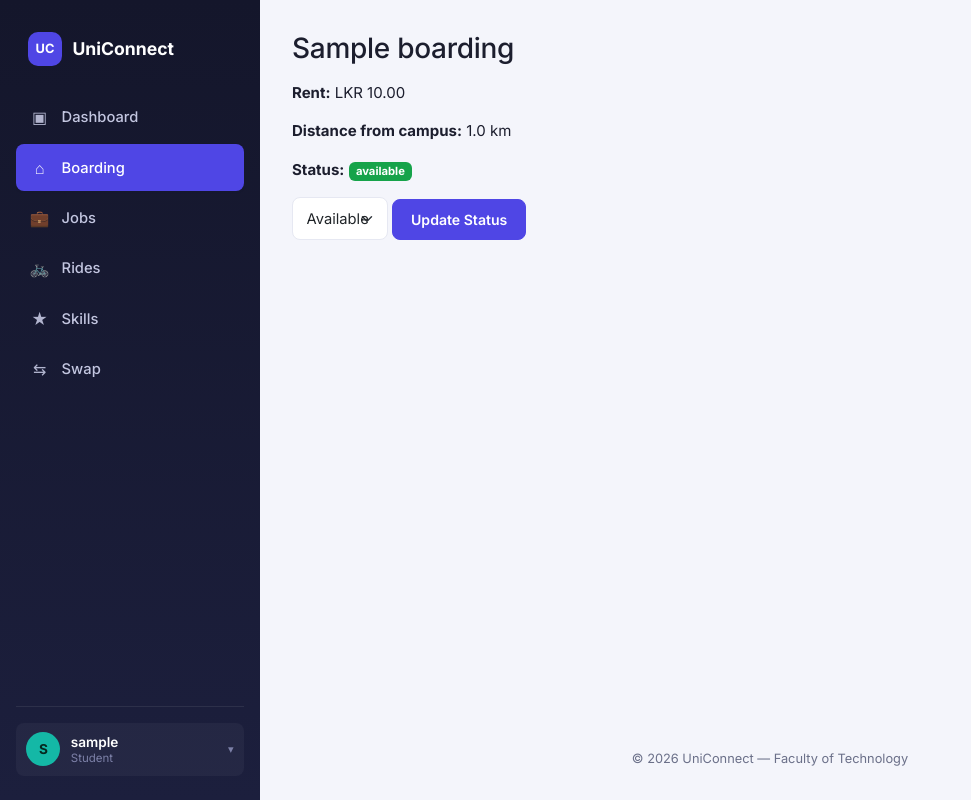
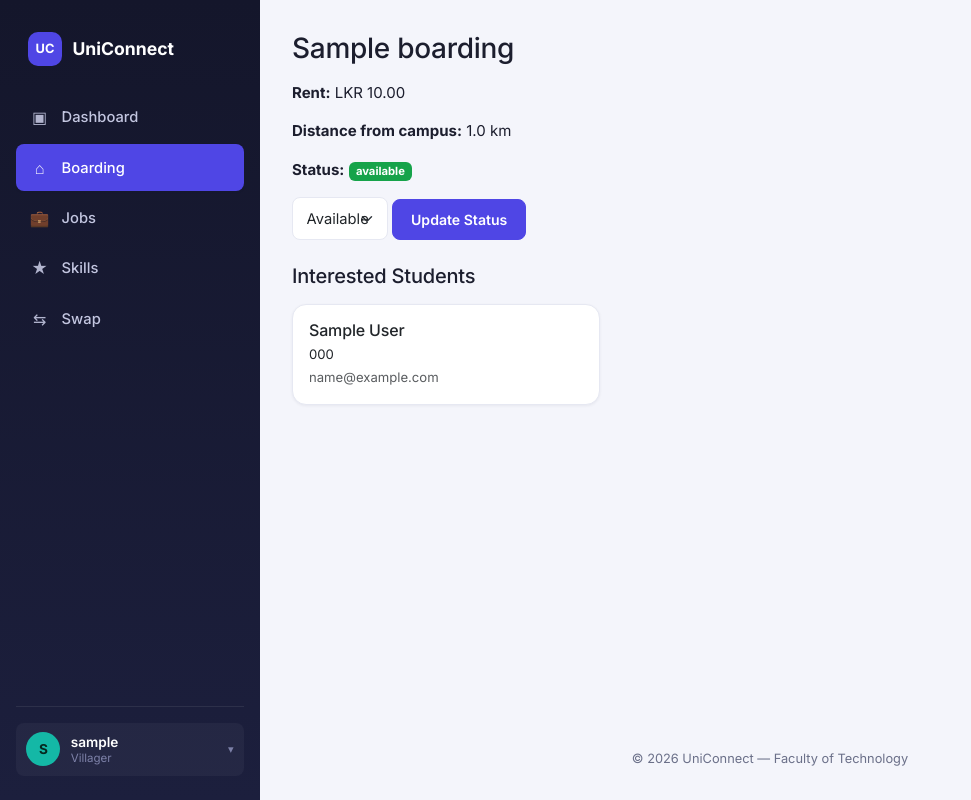
Before and after one commit to NavodyaHewage/UniConnect-HackTrail, a PHP site: page /UniConnect-HackTrail/public/boarding/1 in a window 1280 px wide. Shown: the whole page, without its empty margins (0-971 px from the left). Run offline with PHP 8.4, Linux system fonts and the light colour scheme; the visitor is signed in with stand-in values (Sample User, id 1); tables that the repository leaves empty hold one stand-in row (values such as "Sample post").

Commit message:
newfeaters

```diff
--- a/controllers/BoardingController.php
+++ b/controllers/BoardingController.php
@@ -1,14 +1,17 @@
 <?php
 
 require_once __DIR__ . '/../models/Boarding.php';
+require_once __DIR__ . '/../models/BoardingInterest.php';
 
 class BoardingController
 {
     private Boarding $boardingModel;
+    private BoardingInterest $interestModel;
 
     public function __construct()
     {
         $this->boardingModel = new Boarding();
+        $this->interestModel = new BoardingInterest();
     }
 
     public function index(): void
@@ -20,6 +23,18 @@ class BoardingController
     public function show(int $id): void
     {
         $listing = $this->boardingModel->find($id);
+        $interestedStudents = [];
+        $hasExpressedInterest = false;
+        $userId = $_SESSION['user_id'] ?? null;
+
+        if ($listing && $userId) {
+            if ((int) $listing['owner_id'] === (int) $userId) {
+                $interestedStudents = $this->interestModel->allForBoarding($id);
+            } else {
+                $hasExpressedInterest = $this->interestModel->hasExpressed($id, (int) $userId);
+            }
+        }
+
         require __DIR__ . '/../views/boarding/listing_detail.php';
     }
 
@@ -48,4 +63,15 @@ class BoardingController
         $this->boardingModel->updateStatus($id, $status);
         header('Location: ' . url('/boarding/' . $id));
     }
+
+    public function expressInterest(int $id): void
+    {
+        $listing = $this->boardingModel->find($id);
+
+        if ($listing && (int) $listing['owner_id'] !== (int) $_SESSION['user_id']) {
+            $this->interestModel->express($id, (int) $_SESSION['user_id']);
+        }
+
+        header('Location: ' . url('/boarding/' . $id));
+    }
 }
--- a/controllers/RideController.php
+++ b/controllers/RideController.php
@@ -12,27 +12,6 @@ class RideController
     {
         $this->rideModel    = new Ride();
         $this->vehicleModel = new Vehicle();
-    }
-
-    public function showRequestForm(): void
-    {
-        require __DIR__ . '/../views/rides/request_ride.php';
-    }
-
-    public function requestRide(): void
-    {
-        $this->rideModel->requestRide([
-            'driver_id'       => $_POST['driver_id'],
-            'vehicle_id'      => $_POST['vehicle_id'],
-            'pickup_location' => trim($_POST['pickup_location'] ?? ''),
-            'drop_location'   => trim($_POST['drop_location'] ?? ''),
-            'fare_amount'     => $_POST['fare_amount'] ?? 0,
-            'passenger_id'    => $_SESSION['user_id'],
-            'pickup_lat'      => $_POST['pickup_lat'] ?? null,
-            'pickup_lng'      => $_POST['pickup_lng'] ?? null,
-        ]);
-
-        header('Location: ' . url('/rides/status'));
     }
 
     public function showOfferForm(): void
--- /dev/null
+++ b/models/BoardingInterest.php
@@ -0,0 +1,51 @@
+<?php
+
+require_once __DIR__ . '/../config/database.php';
+
+class BoardingInterest
+{
+    private PDO $db;
+
+    public function __construct()
+    {
+        $this->db = Database::getConnection();
+    }
+
+    public function express(int $boardingId, int $studentId): void
+    {
+        $stmt = $this->db->prepare(
+            'INSERT IGNORE INTO BoardingInterests (boarding_id, student_id) VALUES (:boarding_id, :student_id)'
+        );
+        $stmt->execute([
+            'boarding_id' => $boardingId,
+            'student_id'  => $studentId,
+        ]);
+    }
+
+    public function hasExpressed(int $boardingId, int $studentId): bool
+    {
+        $stmt = $this->db->prepare(
+            'SELECT 1 FROM BoardingInterests WHERE boarding_id = :boarding_id AND student_id = :student_id'
+        );
+        $stmt->execute([
+            'boarding_id' => $boardingId,
+            'student_id'  => $studentId,
+        ]);
+
+        return (bool) $stmt->fetchColumn();
+    }
+
+    public function allForBoarding(int $boardingId): array
+    {
+        $stmt = $this->db->prepare(
+            'SELECT bi.*, u.name, u.phone, u.email
+             FROM BoardingInterests bi
+             JOIN Users u ON u.user_id = bi.student_id
+             WHERE bi.boarding_id = :boarding_id
+             ORDER BY bi.created_at DESC'
+        );
+        $stmt->execute(['boarding_id' => $boardingId]);
+
+        return $stmt->fetchAll();
+    }
+}
--- a/models/Ride.php
+++ b/models/Ride.php
@@ -39,26 +39,6 @@ class Ride
         return $row ?: null;
     }
 
-    public function requestRide(array $data): int
-    {
-        $stmt = $this->db->prepare(
-            'INSERT INTO Rides (driver_id, vehicle_id, pickup_location, drop_location, fare_amount, passenger_id, pickup_lat, pickup_lng)
-             VALUES (:driver_id, :vehicle_id, :pickup_location, :drop_location, :fare_amount, :passenger_id, :pickup_lat, :pickup_lng)'
-        );
-        $stmt->execute([
-            'driver_id'        => $data['driver_id'],
-            'vehicle_id'       => $data['vehicle_id'],
-            'pickup_location'  => $data['pickup_location'],
-            'drop_location'    => $data['drop_location'],
-            'fare_amount'      => $data['fare_amount'] ?? 0.00,
-            'passenger_id'     => $data['passenger_id'] ?? null,
-            'pickup_lat'       => $data['pickup_lat'] ?? null,
-            'pickup_lng'       => $data['pickup_lng'] ?? null,
-        ]);
-
-        return (int) $this->db->lastInsertId();
-    }
-
     public function updateStatus(int $id, string $status): bool
     {
         $stmt = $this->db->prepare('UPDATE Rides SET ride_status = :status WHERE ride_id = :id');
--- a/public/index.php
+++ b/public/index.php
@@ -74,10 +74,12 @@ switch (true) {
 
     case $uri === '/dashboard':
         requireLogin();
-        if ($_SESSION['user_role'] === 'student') {
+        // Admins currently get the same access as students; villagers get
+        // their own listing/task-management view.
+        if ($_SESSION['user_role'] === 'villager') {
+            require __DIR__ . '/../views/dashboard/villager_dashboard.php';
+        } else {
             require __DIR__ . '/../views/dashboard/student_dashboard.php';
-        } else {
-            require __DIR__ . '/../views/dashboard/villager_dashboard.php';
         }
         break;
 
@@ -114,6 +116,10 @@ switch (true) {
         requireLogin();
         $boarding->updateStatus((int) $m[1]);
         break;
+    case preg_match('#^/boarding/(\d+)/interest$#', $uri, $m) === 1:
+        requireLogin();
+        $boarding->expressInterest((int) $m[1]);
+        break;
     case preg_match('#^/boarding/(\d+)$#', $uri, $m) === 1:
         $boarding->show((int) $m[1]);
         break;
@@ -143,14 +149,6 @@ switch (true) {
         break;
 
     // Rides
-    case $uri === '/rides/request' && $method === 'GET':
-        requireLogin();
-        $rides->showRequestForm();
-        break;
-    case $uri === '/rides/request' && $method === 'POST':
-        requireLogin();
-        $rides->requestRide();
-        break;
     case $uri === '/rides/offer' && $method === 'GET':
         requireLogin();
         $rides->showOfferForm();
--- a/views/boarding/listing_detail.php
+++ b/views/boarding/listing_detail.php
@@ -7,13 +7,42 @@
     <p><strong>Status:</strong> <span class="badge bg-<?= $listing['status'] === 'available' ? 'success' : 'secondary' ?>"><?= htmlspecialchars($listing['status']) ?></span></p>
 
     <?php if (($_SESSION['user_id'] ?? null) == $listing['owner_id']): ?>
-        <form method="POST" action="<?= url('/boarding/' . (int) $listing['boarding_id'] . '/status') ?>">
+        <form method="POST" action="<?= url('/boarding/' . (int) $listing['boarding_id'] . '/status') ?>" class="mb-4">
             <select name="status" class="form-select w-auto d-inline-block">
                 <option value="available" <?= $listing['status'] === 'available' ? 'selected' : '' ?>>Available</option>
                 <option value="occupied" <?= $listing['status'] === 'occupied' ? 'selected' : '' ?>>Occupied</option>
             </select>
             <button type="submit" class="btn btn-sm btn-primary">Update Status</button>
         </form>
+
+        <h2 class="h5 mb-3">Interested Students</h2>
+        <?php if (empty($interestedStudents)): ?>
+            <p class="text-muted">No one has expressed interest yet.</p>
+        <?php else: ?>
+            <div class="row g-3">
+                <?php foreach ($interestedStudents as $student): ?>
+                    <div class="col-md-4">
+                        <div class="card h-100">
+                            <div class="card-body">
+                                <h3 class="h6 mb-1"><?= htmlspecialchars($student['name']) ?></h3>
+                                <p class="mb-1 small"><?= htmlspecialchars($student['phone']) ?></p>
+                                <p class="mb-0 small text-muted"><?= htmlspecialchars($student['email']) ?></p>
+                            </div>
+                        </div>
+                    </div>
+                <?php endforeach; ?>
+            </div>
+        <?php endif; ?>
+    <?php elseif (!empty($_SESSION['user_id'])): ?>
+        <?php if ($hasExpressedInterest): ?>
+            <span class="badge bg-success">You've expressed interest &mdash; the owner can see your contact details</span>
+        <?php else: ?>
+            <form method="POST" action="<?= url('/boarding/' . (int) $listing['boarding_id'] . '/interest') ?>">
+                <button type="submit" class="btn btn-primary">I'm Interested</button>
+            </form>
+        <?php endif; ?>
+    <?php else: ?>
+        <p><a href="<?= url('/login') ?>">Log in</a> to let the owner know you're interested.</p>
     <?php endif; ?>
 <?php else: ?>
     <p class="text-muted">Listing not found.</p>
--- a/views/layout/header.php
+++ b/views/layout/header.php
@@ -37,9 +37,6 @@
             </a>
             <a href="<?= url('/jobs') ?>" class="sidebar-link <?= isActive('/jobs') ?>">
                 <span class="sidebar-icon">&#128188;</span> Jobs
-            </a>
-            <a href="<?= url('/rides/request') ?>" class="sidebar-link <?= isActive('/rides') ?>">
-                <span class="sidebar-icon">&#128690;</span> Rides
             </a>
             <a href="<?= url('/skills/directory') ?>" class="sidebar-link <?= isActive('/skills') ?>">
                 <span class="sidebar-icon">&#9733;</span> Skills
```
Also changed, not shown: database/schema.sql (+10 -0 lines), views/dashboard/student_dashboard.php (+3 -12 lines), views/rides/request_ride.php (deleted, +0 -26 lines), README.md.
